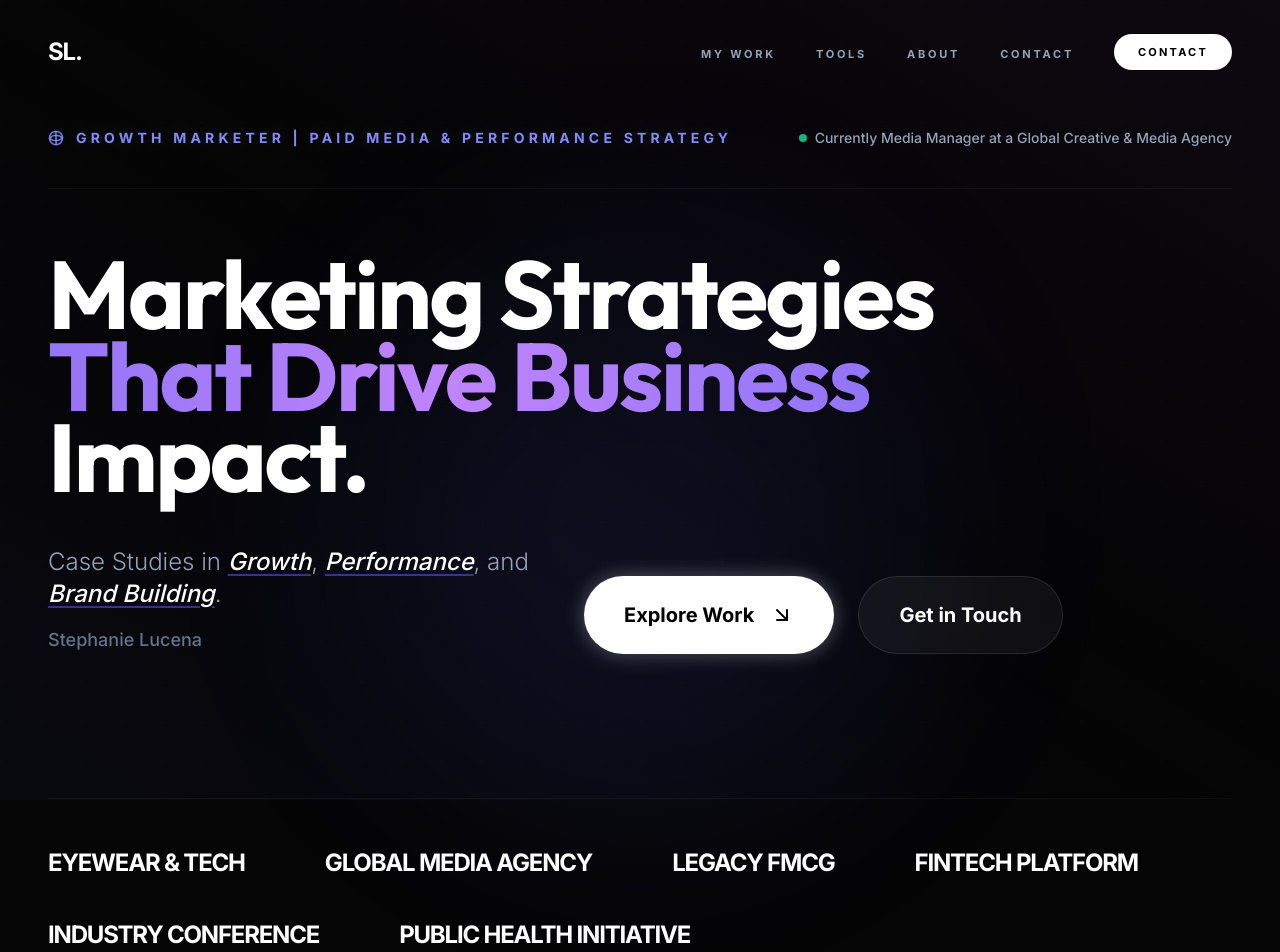
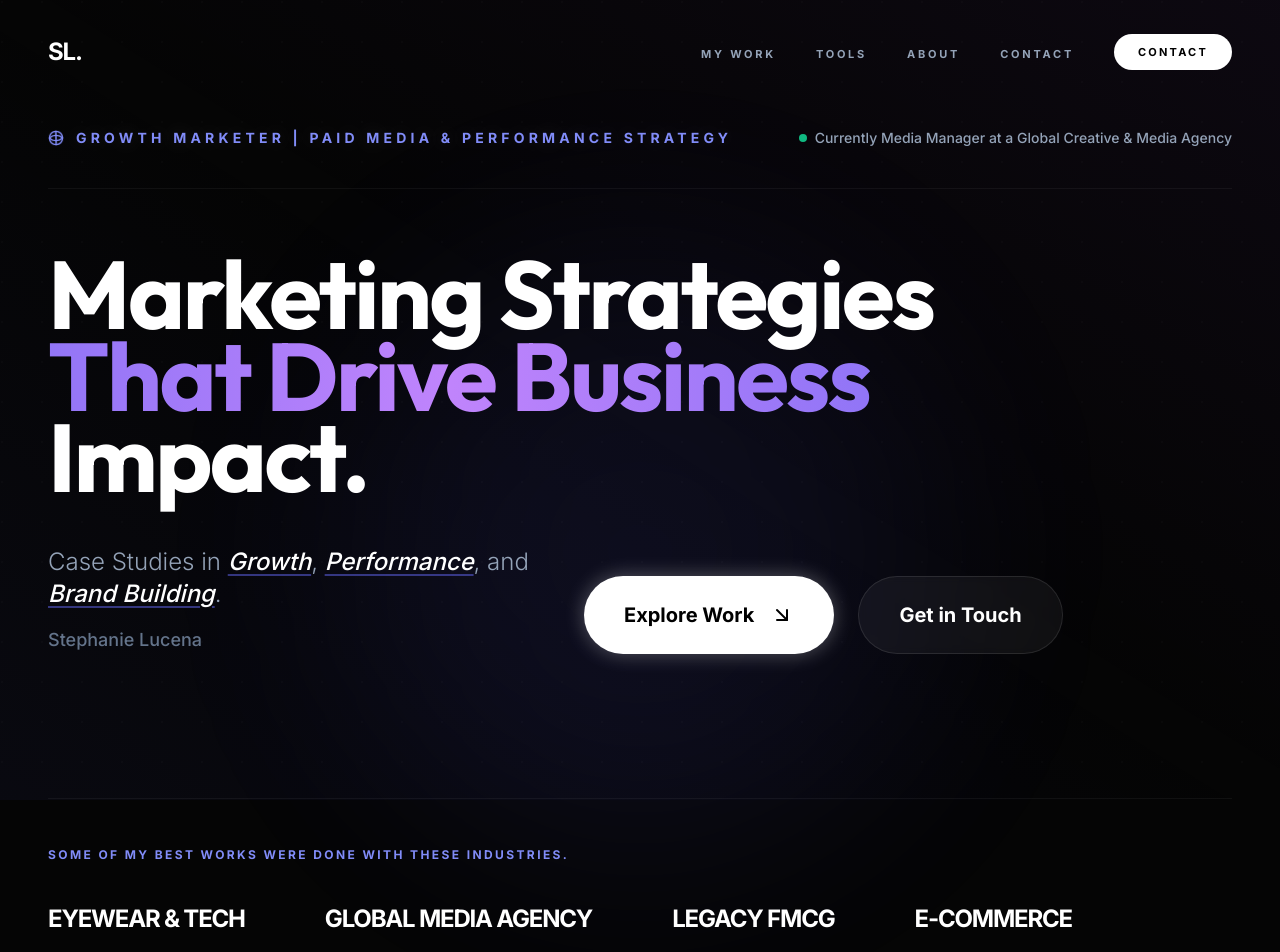
Before and after one commit to stephanielucena95-star/portfolio, a React (Vite) app: page / in a window 1280 px wide. Shown: the top 952 px of the page. Built offline with nearby package versions, Linux system fonts and the light colour scheme.

Commit message:
Implement interactive Hero navigation and dynamic case study routing

```diff
--- a/App.tsx
+++ b/App.tsx
@@ -30,6 +30,7 @@ const App: React.FC = () => {
             <Route path="/" element={<Home />} />
             <Route path="/about" element={<About />} />
             <Route path="/work" element={<Work />} />
+            <Route path="/work/:id" element={<Work />} />
             <Route path="/contact" element={<Contact />} />
           </Routes>
         </main>
--- a/components/Hero.tsx
+++ b/components/Hero.tsx
@@ -92,25 +92,41 @@ const Hero: React.FC<HeroProps> = ({ onCtaClick }) => {
           </div>
 
           {/* Client Category Mentions */}
+          <div className="mt-20 pt-12 border-t border-white/5 space-y-10">
+            <motion.p
+              initial={{ opacity: 0, y: 10 }}
+              animate={{ opacity: 1, y: 0 }}
+              transition={{ delay: 0.9, duration: 0.6 }}
+              className="text-indigo-400 font-black tracking-[0.2em] uppercase text-xs"
+            >
+              Some of my best works were done with these industries.
+            </motion.p>
+
             <motion.div
               initial={{ opacity: 0 }}
               animate={{ opacity: 1 }}
               transition={{ delay: 1, duration: 1 }}
-            className="mt-20 pt-12 border-t border-white/5 flex flex-wrap gap-x-12 md:gap-x-20 gap-y-10 items-center opacity-30 grayscale hover:opacity-100 hover:grayscale-0 transition-all duration-700"
+              className="flex flex-wrap gap-x-12 md:gap-x-20 gap-y-10 items-center opacity-60 hover:opacity-100 transition-opacity duration-700"
             >
               {[
-              'EYEWEAR & TECH',
-              'GLOBAL MEDIA AGENCY',
-              'LEGACY FMCG',
-              'FINTECH PLATFORM',
-              'INDUSTRY CONFERENCE',
-              'PUBLIC HEALTH INITIATIVE'
+                { name: 'EYEWEAR & TECH', id: 'wearable-tech-launch' },
+                { name: 'GLOBAL MEDIA AGENCY', id: '#tools' },
+                { name: 'LEGACY FMCG', id: 'oral-care-content' },
+                { name: 'E-COMMERCE', id: 'fmcg-ecommerce-system' },
+                { name: 'FINTECH PLATFORM', id: 'fintech-gtm' },
+                { name: 'INDUSTRY CONFERENCE', id: 'industry-conference-sem' },
+                { name: 'PUBLIC HEALTH INITIATIVE', id: 'public-health-initiative' }
               ].map((client) => (
-              <span key={client} className="text-xl md:text-2xl font-black text-white tracking-tighter hover:text-indigo-400 transition-colors cursor-default">
-                {client}
-              </span>
+                <Link
+                  key={client.name}
+                  to={client.id.startsWith('#') ? client.id : `/work/${client.id}`}
+                  className="text-xl md:text-2xl font-black text-white tracking-tighter hover:text-indigo-400 transition-all hover:scale-105 active:scale-95 block"
+                >
+                  {client.name}
+                </Link>
               ))}
             </motion.div>
+          </div>
         </motion.div>
       </div>
 
--- a/pages/Work.tsx
+++ b/pages/Work.tsx
@@ -1,13 +1,16 @@
 
 import React, { useState } from 'react';
+import { useNavigate, useParams } from 'react-router-dom';
 import WorkGrid from '../components/WorkGrid';
 import { CASE_STUDIES } from '../constants';
-import { CaseStudy } from '../types';
 import CaseStudyPage from '../components/CaseStudyPage';
 
 const Work: React.FC = () => {
-    const [selectedCaseStudy, setSelectedCaseStudy] = useState<CaseStudy | null>(null);
+    const { id } = useParams<{ id: string }>();
+    const navigate = useNavigate();
     const [activeTab, setActiveTab] = useState<'all' | 'performance' | 'branding' | 'strategy'>('all');
+
+    const selectedCaseStudy = CASE_STUDIES.find(cs => cs.id === id) || null;
 
     const filteredCaseStudies = activeTab === 'all'
         ? CASE_STUDIES
@@ -17,7 +20,7 @@ const Work: React.FC = () => {
         );
 
     if (selectedCaseStudy) {
-        return <CaseStudyPage caseStudy={selectedCaseStudy} onBack={() => setSelectedCaseStudy(null)} />;
+        return <CaseStudyPage caseStudy={selectedCaseStudy} onBack={() => navigate('/work')} />;
     }
 
     return (
@@ -38,8 +41,8 @@ const Work: React.FC = () => {
                             key={tab}
                             onClick={() => setActiveTab(tab)}
                             className={`px-6 py-2.5 rounded-xl text-sm font-bold uppercase tracking-widest transition-all duration-300 ${activeTab === tab
-                                    ? 'bg-white text-black'
-                                    : 'text-slate-400 hover:text-white hover:bg-white/5'
+                                ? 'bg-white text-black'
+                                : 'text-slate-400 hover:text-white hover:bg-white/5'
                                 }`}
                         >
                             {tab}
@@ -50,7 +53,7 @@ const Work: React.FC = () => {
 
             <WorkGrid
                 caseStudies={filteredCaseStudies}
-                onSelect={setSelectedCaseStudy}
+                onSelect={(cs) => navigate(`/work/${cs.id}`)}
             />
         </section>
     );
```
Lines whose indentation alone changed are shown as unchanged.
